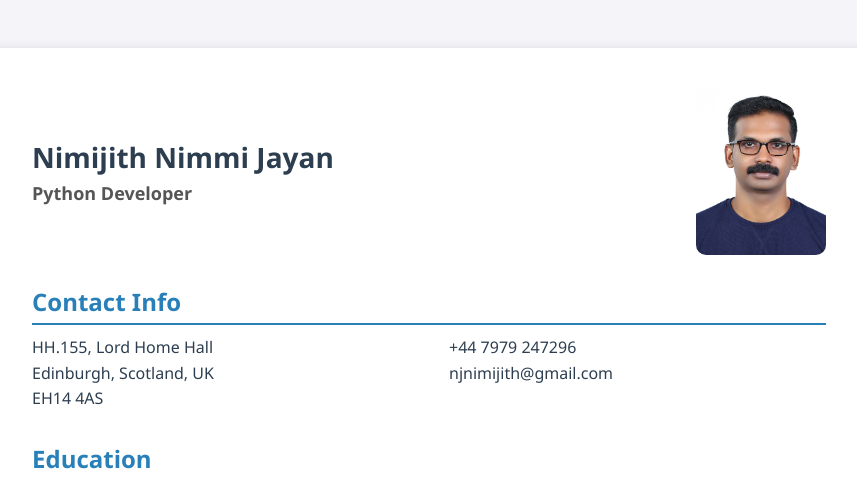
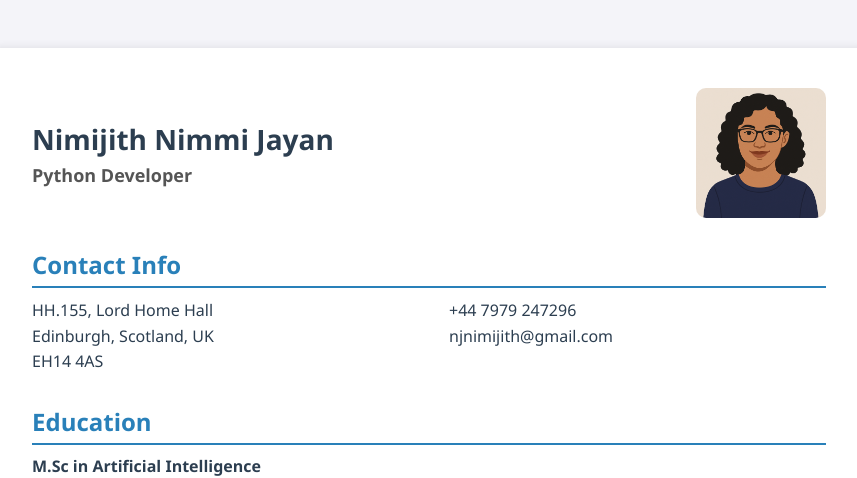
Before and after one commit to NIMIJITHNJ/Entry-Coding, a Django app: page / in a window 1280 px wide. Shown: the top 478 px of the page, without its empty margins (211-1068 px from the left). Run offline with Django 5.2, Linux system fonts and the light colour scheme.

Commit message:
Static Resume Display Web Application Using Django_Modification

```diff
--- a/resume/myApp/templates/resume.html
+++ b/resume/myApp/templates/resume.html
@@ -13,7 +13,11 @@
                 <h1>{{ name }}</h1>
                 <h3>{{ role }}</h3>
             </div>
-            <img src="{% static 'images/Nimijith.jpg' %}" alt="Profile Image" class="profile-pic">
+                {% if gender == "male" %}
+                <img src="{% static 'images/male.png' %}" alt="Profile Image" class="profile-pic">
+                {% else %}
+                <img src="{% static 'images/female.png' %}" alt="Profile Image" class="profile-pic">
+                {% endif %}
         </div>
 
         <div class="section">
--- a/resume/myApp/views.py
+++ b/resume/myApp/views.py
@@ -28,7 +28,7 @@ def resume(request):
             {'period': 'Feb 2025 – Present', 'position': 'Python Developer Intern', 'company': 'CodeNest AI'},
             {'period': '2011 – 2024', 'position': 'Postal Assistant', 'company': 'India Post'},
         ],
-        'gender': 'male',
+        'gender': 'female',
         'references': 'Available upon request',
     }
     return render(request, 'resume.html', resumeData)
```
Also changed, not shown: resume/myApp/static/images/Nimijith.jpg (deleted), resume/myApp/static/images/female.png (added), resume/myApp/static/images/male.png (added).
